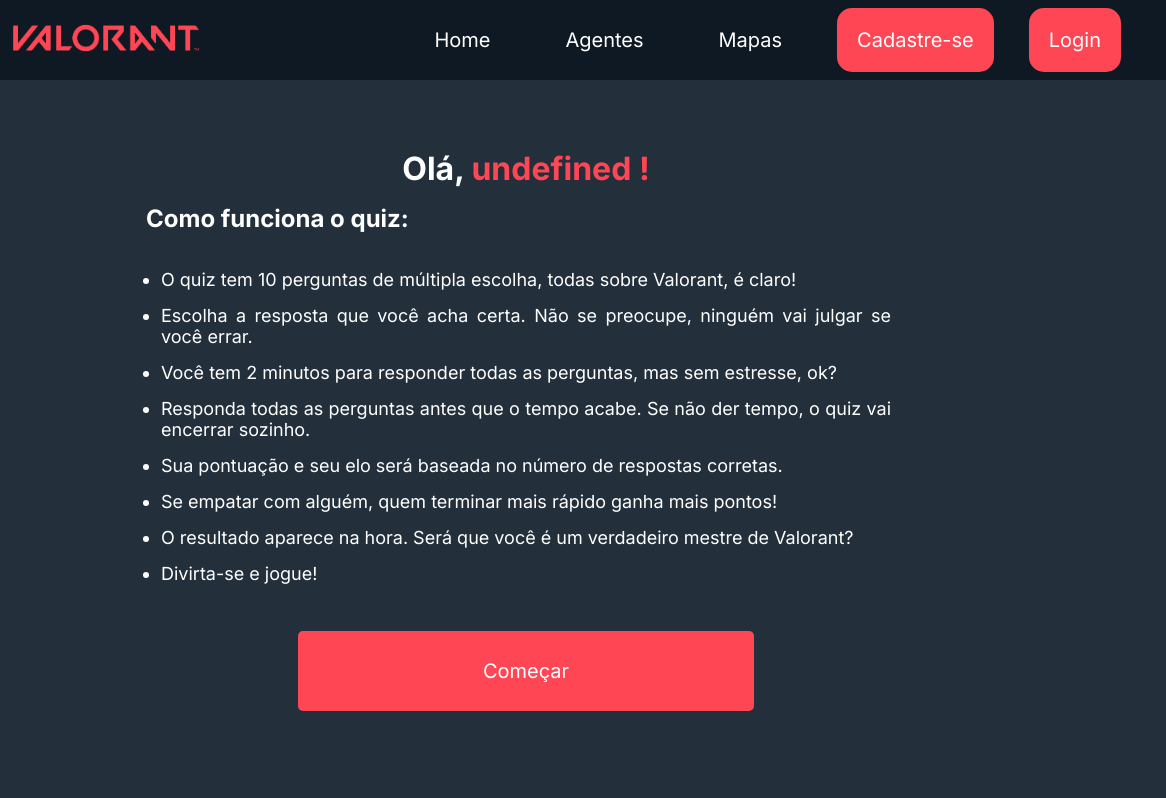
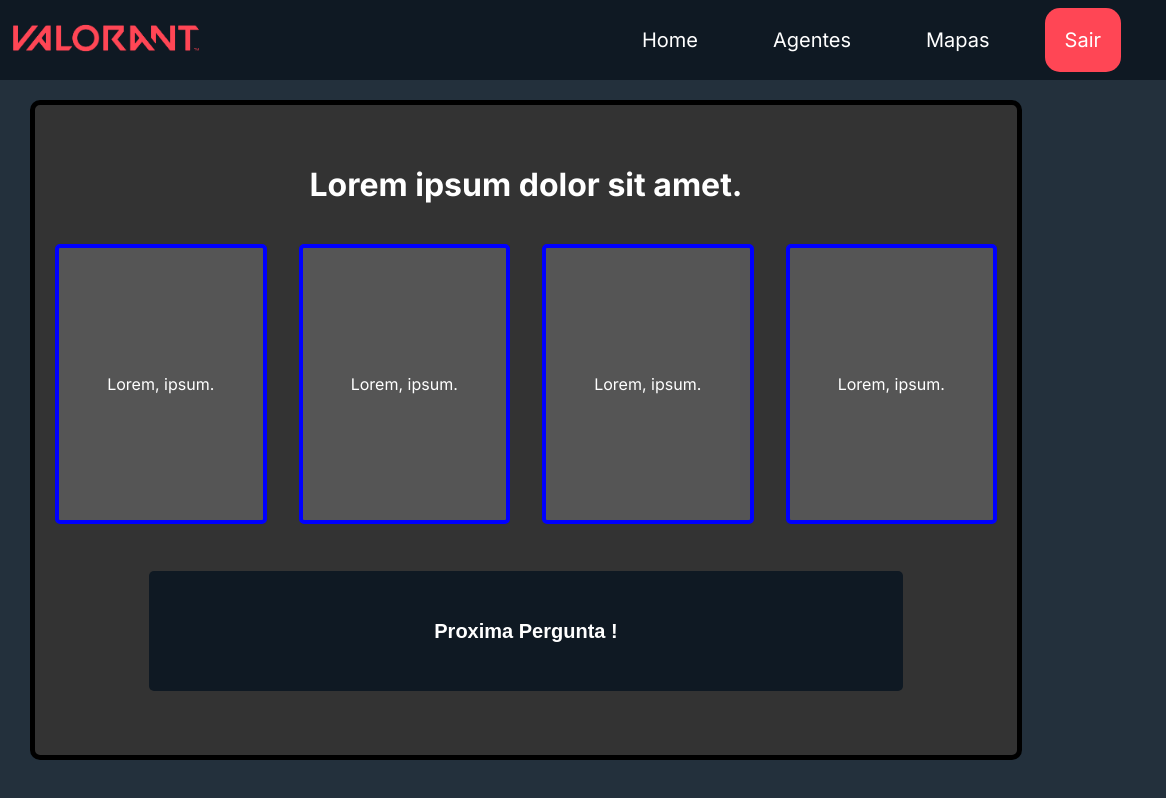
Before and after one commit to FelipeAlbertim/Projeto-Individual, a website: page public/questionario.html in a window 1280 px wide. Both pictures are taken after a click on the button "Começar". Shown: the full height of the page, 114-1280 px from the left. Drawn offline with Linux system fonts and the light colour scheme.

Commit message:
Botão de quiz na home arrumado, e front V1 do questionario finalizado

```diff
--- a/public/css/style-questionario.css
+++ b/public/css/style-questionario.css
@@ -101,7 +101,7 @@
     padding: 20px;
 }
 
-.introducao {
+#introducao {
     display: flex;
     justify-content: center;
     align-items: center;
@@ -120,7 +120,8 @@
 }
 
 .textoIntrodutorio li {
-    margin: 15px;
+    margin-top: 15px;
+    font-size: 22px;
     color: #fff;
 }
 
@@ -156,11 +157,89 @@
     text-align: center;
     background-color: #FF4655;
     display: flex;
+    gap: 20px;
     align-items: center;
     justify-content: center;
     cursor: pointer;
+
 }
 
-.pergunta {
+
+/*  ----------------------  questões -----------------------------------*/
+
+#questao {
+    border: solid 5px black;
+    display: flex;
+    flex-direction: column;
+    align-items: center;
+    height: 100%;
+    width: 80%;
+    gap: 40rem;
+    padding: 20px;
+    background-color: #333;
+    border-radius: 10px;
+}
+
+/*  ----------------------  perguntas -----------------------------------*/
+
+
+#pergunta {
+    display: flex;
+    align-items: center;
+    justify-content: center;
+    display: flex;
+    color: #fff;
+    width: 100%;
+    height: auto;
+    padding: 40px;
+    text-align: center;
+    border-radius: 10px;
+}
+
+/*  ----------------------  respostas -----------------------------------*/
+
+.respostas{
+    display: flex;
+    gap: 2rem;
+    align-items: center;
+    justify-content: space-evenly;
+}
+
+/*  ----------------------  cada resposta -----------------------------------*/
+.resposta {
+    width: 25%;
+    height: 35vh;
+    display: flex;
+    align-items: center;
+    justify-content: center;
+    border: 4px solid blue;
+    color: #fff;
+    background-color: #555;
     padding: 10px;
+    border-radius: 5px;
+    cursor: pointer;
+    text-align: center;
 }
+
+.resposta:hover {
+    background-color: rgb(7, 15, 90);
+}
+
+/*  ----------------------  botão proxima pergunta -----------------------------------*/
+
+#proxima_pergunta{
+    width: 80%;
+    height: 15vh;
+    color: white;
+    background-color: #0F1923;
+    border-radius: 5px;
+    padding: 20px;
+    font-size: 20px;
+    font-weight: bolder;
+    margin-left: 10%;
+    margin-top: 5%;
+}
+
+#proxima_pergunta:hover {
+    background-color: #0056b3;
+}
--- a/public/questionario.html
+++ b/public/questionario.html
@@ -40,9 +40,7 @@
                 <li> <a href="index.html">Home</a> </li>
                 <li><a href="index.html#agentes">Agentes</a></li>
                 <li><a href="index.html#mapas">Mapas</a></li>
-                <li class="btn" id="btn_cadastro" style="display: none;"><a href="cadastro.html">Cadastre-se</a> </li>
-                <li class="btn" id="btn_login" style="display: none;"><a href="login.html">Login</a> </li>
-                <li class="btn" id="btn_sair" style="display: none;" onclick="limparSessao()">Sair</li>
+                <li class="btn" id="btn_sair" onclick="limparSessao()">Sair</li>
             </ul>
         </div>
     </div>
@@ -51,13 +49,16 @@
 
 
     <div class="container">
-        <div class="introducao">
+
+        <!-- TEXTO INTRODUTORIO -->
+
+        <div id="introducao">
             <div class="textoIntrodutorio">
                 <h1 class="textoCentralizado"> Olá, <span id="span_nome"></span> </h1>
 
                 <h2 style="padding-bottom: 20px;"> Como funciona o quiz:</h2>
 
-                <ul>
+                <ol>
                     <li>O quiz tem 10 perguntas de múltipla escolha, todas sobre Valorant, é claro!</li>
                     <li>Escolha a resposta que você acha certa. Não se preocupe, ninguém vai julgar se você errar.</li>
                     <li>Você tem 2 minutos para responder todas as perguntas, mas sem estresse, ok?</li>
@@ -66,9 +67,28 @@
                     <li>Se empatar com alguém, quem terminar mais rápido ganha mais pontos!</li>
                     <li>O resultado aparece na hora. Será que você é um verdadeiro mestre de Valorant?</li>
                     <li>Divirta-se e jogue!</li>
+                </ol>
             </div>
-            <button id="start">Começar</button>
+            <button id="start" onclick="escondeIntrucao()">Começar</button>
         </div>
+
+        <!-- PERGUNTAS -->
+
+        <div id="questao" style="display: none;">
+            <span id="pergunta">
+                <h1>Lorem ipsum dolor sit amet.</h1>
+            </span>
+
+            <div class="respostas">
+                <span class="resposta">Lorem, ipsum.</span>
+                <span class="resposta">Lorem, ipsum.</span>
+                <span class="resposta">Lorem, ipsum.</span>
+                <span class="resposta">Lorem, ipsum.</span>
+            </div>
+
+            <button id="proxima_pergunta">Proxima Pergunta !</button>
+        </div>
+
     </div>
 
 
@@ -78,23 +98,14 @@
 </html>
 
 <script>
-    span_nome.innerHTML += `${sessionStorage.NOME_USUARIO} !`
-    function aparecerBotaoCadastro() {
-        document.getElementById('btn_cadastro').style.display = 'block';
-        document.getElementById('btn_login').style.display = 'block';
+    var nome_usuario = sessionStorage.NOME_USUARIO;
+    var email_usuario = sessionStorage.EMAIL_USUARIO;
+
+    span_nome.innerHTML += `${nome_usuario} !`
+
+    function escondeIntrucao() {
+        document.getElementById("introducao").style.display = 'none';
+        document.getElementById("questao").style.display = 'block';
     }
 
-    function aparecerBotaoSair() {
-        document.getElementById('btn_sair').style.display = 'block';
-    }
-
-    function sumirBotaoSair() {
-        document.getElementById('btn_sair').style.display = 'none';
-    }
-
-    if (sessionStorage.EMAIL_USUARIO == null && sessionStorage.NOME_USUARIO == null) {
-        aparecerBotaoCadastro();
-    } else {
-        aparecerBotaoSair();
-    }
 </script>
```
Also changed, not shown: public/index.html (+7 -6 lines).
